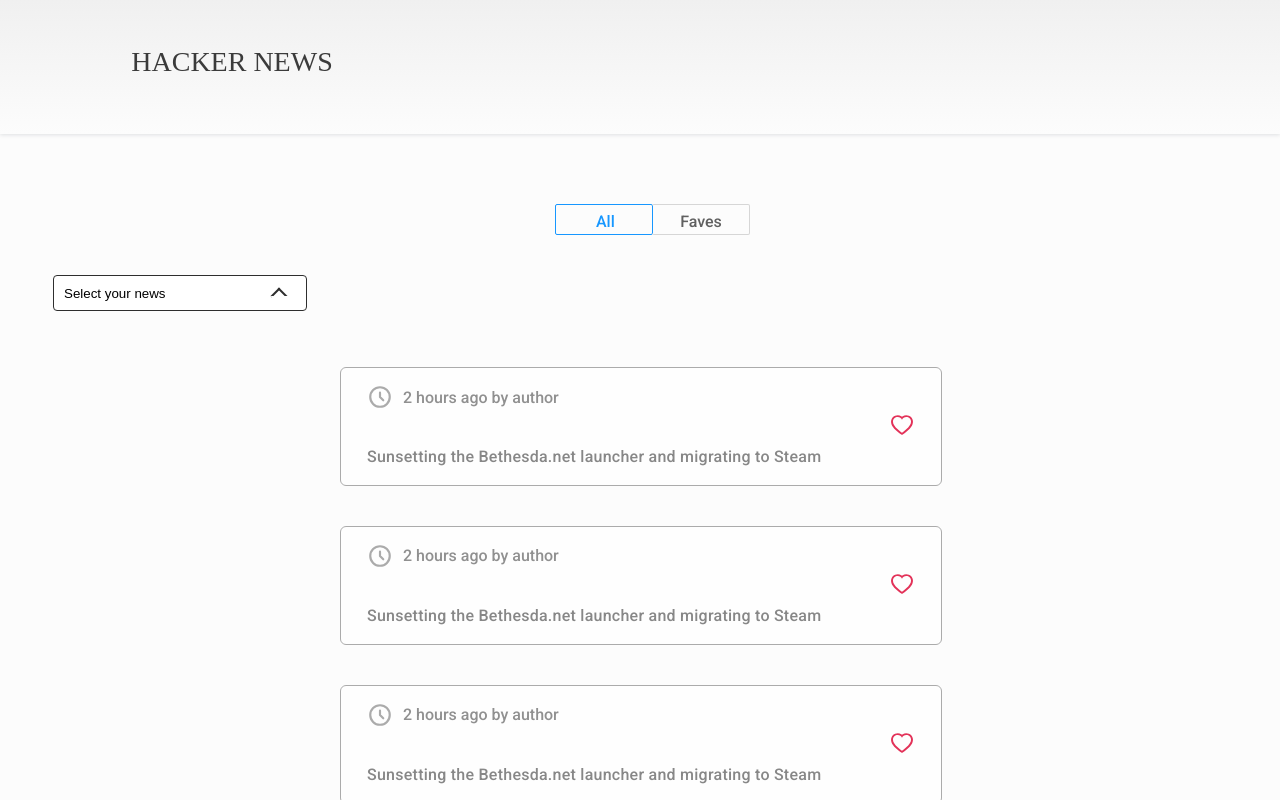
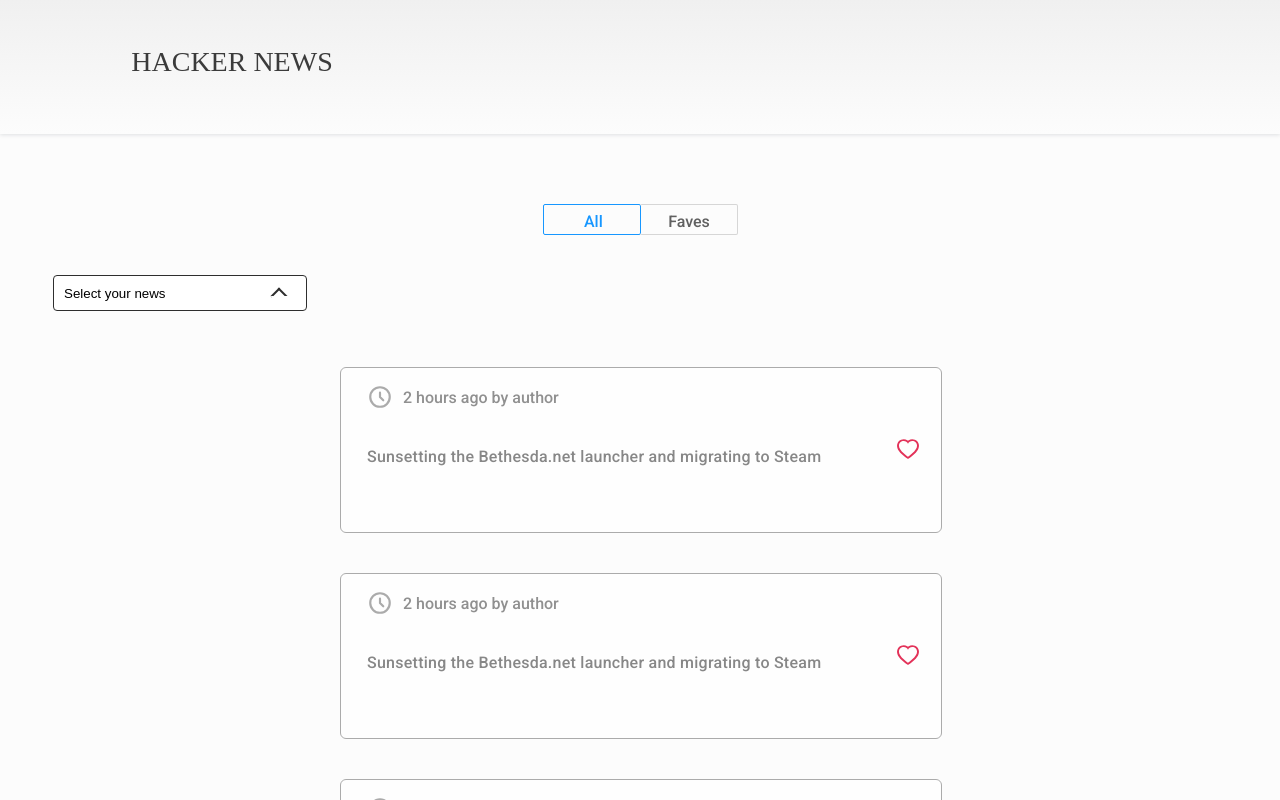
Before and after one commit to Saadsito/reigntest, a React (Create React App) app: page / in a window 1280 px wide. Shown: the top 800 px of the page. Built offline with nearby package versions, Linux system fonts and the light colour scheme.

Commit message:
algunos detalles
cambios hechos en el estilo del card y en la alineacion del tab

```diff
--- a/src/App.css
+++ b/src/App.css
@@ -9,7 +9,6 @@ body {
 .tabs {
   margin: 'auto';
   display: inline-flex;
-  margin-left: 18pt;
 }
 
 .button-all {
--- a/src/Card.css
+++ b/src/Card.css
@@ -1,6 +1,7 @@
 .li-card {
   list-style: none;
   width: 450pt;
+  height: 123pt;
   margin: auto;
   opacity: 0.8;
   border-radius: 6px;
@@ -46,19 +47,24 @@
   text-overflow: ellipsis;
   overflow: hidden;
   white-space: nonwrap;
+  margin-right: 33pt;
 }
 
 .like-button {
-  width: 13%;
   background-color: transparent;
   border: none;
   cursor: pointer;
+  z-index: 1000;
+  position: absolute;
+  margin-left: 400pt;
+  width: 68px;
+  height: 123pt;
 }
 
 .button-base-card {
   display: block;
   text-decoration: none;
-  width: 87%;
+  width: 100%;
 }
 
 .like-button:hover, .button-base-card:hover {
```
